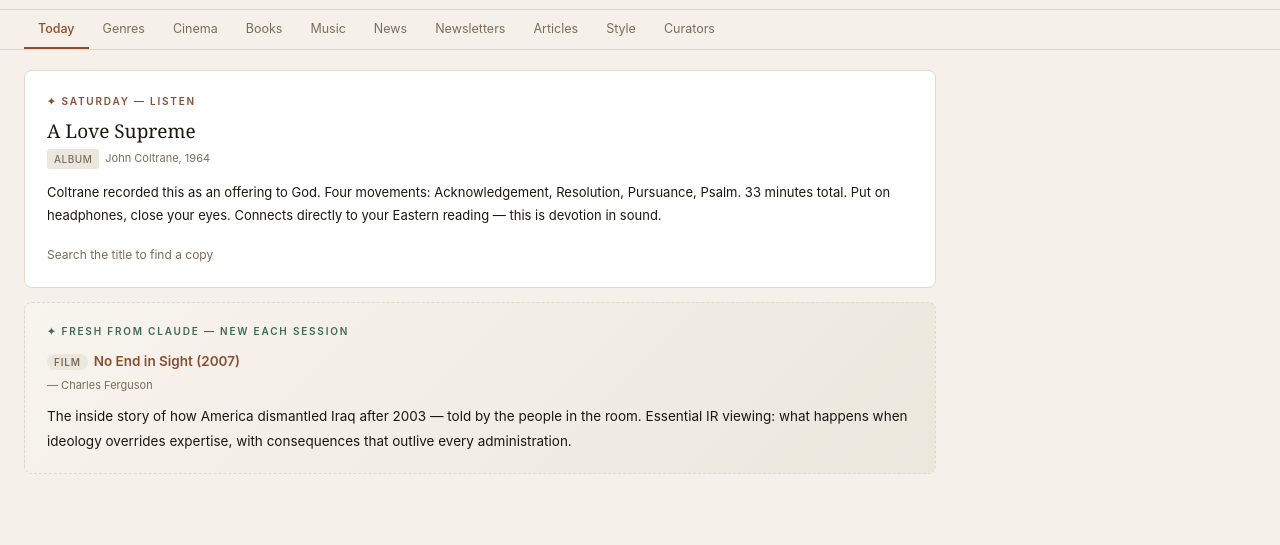
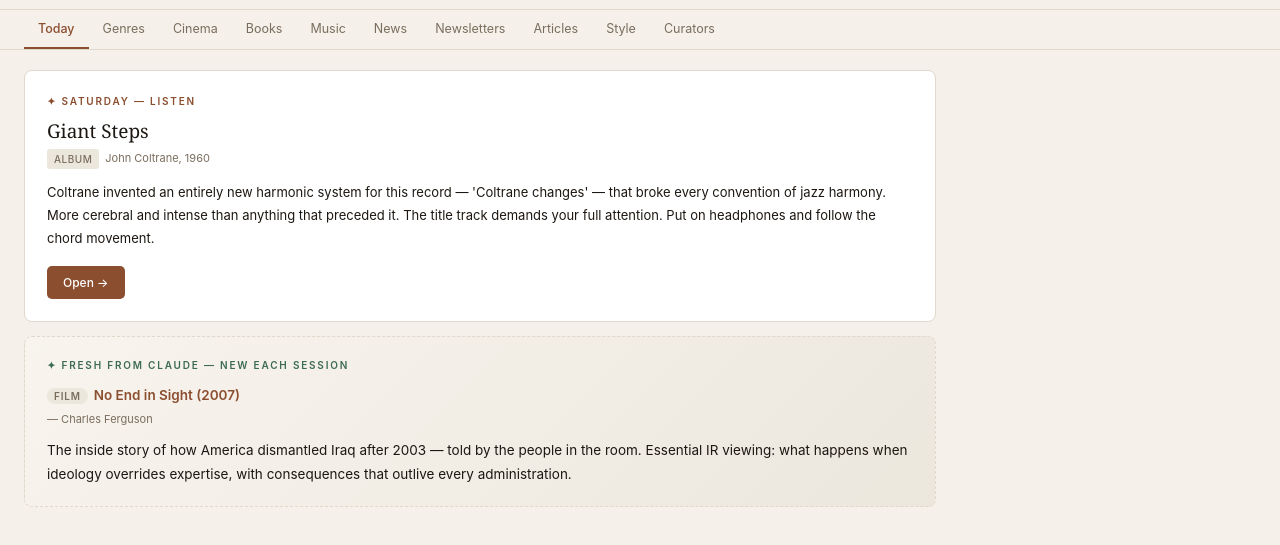
Before and after one commit to chanakya009-ctrl/conscious-media, a plain HTML site: page index.html in a window 1280 px wide. Shown: the part 73-618 px from the top of the page. Drawn offline with Linux system fonts and the light colour scheme.

Commit message:
Add files via upload

```diff
--- a/index.html
+++ b/index.html
@@ -610,9 +610,9 @@ const DAILY_PICKS = [
   { eyebrow:"Friday — How to Be in the World", title:"Parts Unknown — pick any episode", source:"Anthony Bourdain", type:"Series",
     body:"Bourdain used food to get to politics, history, power, and what it means to be human. No one has done this better on television. Myanmar, West Virginia, Hanoi — any of them will do.",
     url:null },
-  { eyebrow:"Saturday — Listen", title:"A Love Supreme", source:"John Coltrane, 1964", type:"Album",
-    body:"Coltrane recorded this as an offering to God. Four movements: Acknowledgement, Resolution, Pursuance, Psalm. 33 minutes total. Put on headphones, close your eyes. Connects directly to your Eastern reading — this is devotion in sound.",
-    url:null },
+  { eyebrow:"Saturday — Listen", title:"Giant Steps", source:"John Coltrane, 1960", type:"Album",
+    body:"Coltrane invented an entirely new harmonic system for this record — 'Coltrane changes' — that broke every convention of jazz harmony. More cerebral and intense than anything that preceded it. The title track demands your full attention. Put on headphones and follow the chord movement.",
+    url:"https://open.spotify.com/search/giant%20steps%20john%20coltrane" },
 ];
 
 const NEWS_SECTIONS = [
```
